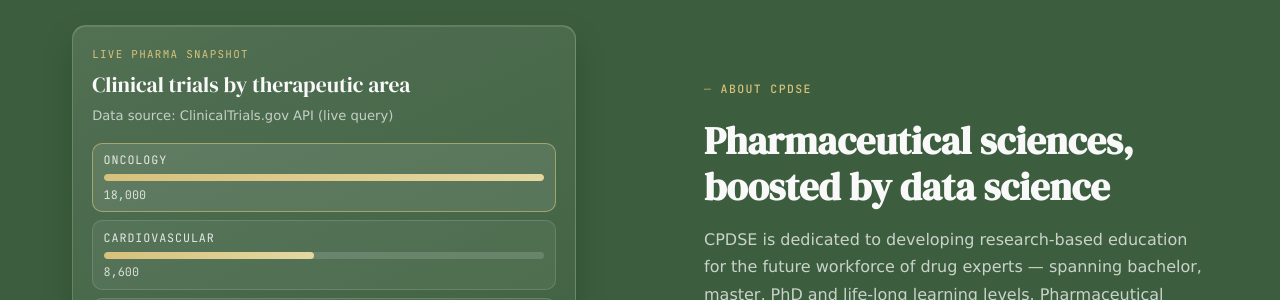
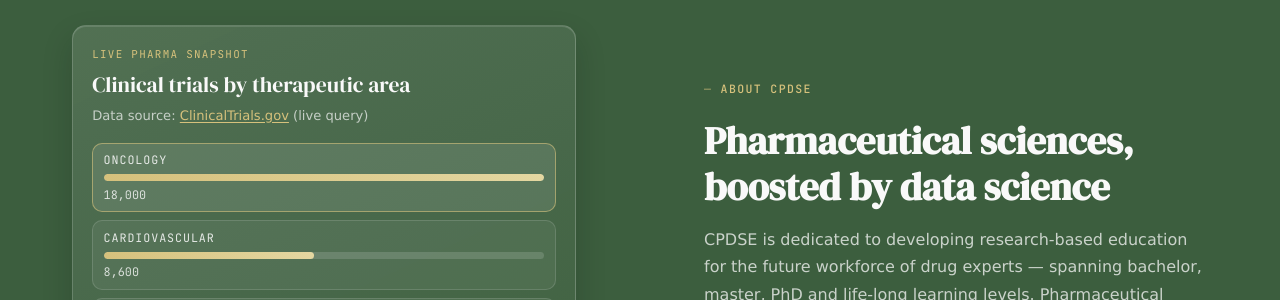
Before and after one commit to CPDSE/PagesCMS, a Jekyll site: the page built from index.md, in a window 1280 px wide and 900 px high, scrolled down 886 px. Shown: the part 150-450 px from the top of the window. Built offline with Jekyll 4.4.1, drawn with Linux system fonts in a browser that asks for light colours; comment, search, counter and statistics services are not loaded; some of the changed lines change nothing that is shown.

Commit message:
live data preview API access

```diff
--- a/_layouts/home.html
+++ b/_layouts/home.html
@@ -54,7 +54,7 @@
       <div class="about-viz" id="pharma-live-viz">
         <p class="about-viz-kicker">Live Pharma Snapshot</p>
         <h3>Clinical trials by therapeutic area</h3>
-        <p class="about-viz-source">Data source: ClinicalTrials.gov API (live query)</p>
+        <p class="about-viz-source">Data source: <a href="https://clinicaltrials.gov/" target="_blank" rel="noopener">ClinicalTrials.gov</a> (live query)</p>
         <div class="about-viz-bars" role="list" aria-live="polite"></div>
         <div class="about-viz-meta">
           <button type="button" class="about-viz-refresh">Refresh data</button>
@@ -395,11 +395,11 @@
     const updatedEl = pharmaViz.querySelector('.about-viz-updated');
 
     const areas = [
-      { label: 'Oncology', expr: 'AREA[Condition] cancer' },
-      { label: 'Cardiovascular', expr: 'AREA[Condition] heart' },
-      { label: 'Diabetes', expr: 'AREA[Condition] diabetes' },
-      { label: 'Rare Diseases', expr: 'AREA[Condition] rare disease' },
-      { label: 'Neurology', expr: 'AREA[Condition] neurological' }
+      { label: 'Oncology', term: 'cancer' },
+      { label: 'Cardiovascular', term: 'heart disease' },
+      { label: 'Diabetes', term: 'diabetes' },
+      { label: 'Rare Diseases', term: 'rare disease' },
+      { label: 'Neurology', term: 'neurological disorder' }
     ];
 
     const fallbackCounts = {
@@ -410,15 +410,15 @@
       Neurology: 9400
     };
 
-    const fetchCount = async (expr) => {
+    const fetchCount = async (term) => {
       const controller = new AbortController();
       const timeout = setTimeout(() => controller.abort(), 8000);
       try {
-        const url = `https://clinicaltrials.gov/api/query/study_fields?expr=${encodeURIComponent(expr)}&fields=NCTId&min_rnk=1&max_rnk=1&fmt=json`;
+        const url = `https://clinicaltrials.gov/api/v2/studies?query.term=${encodeURIComponent(term)}&pageSize=1&countTotal=true`;
         const response = await fetch(url, { signal: controller.signal });
         if (!response.ok) throw new Error('Request failed');
         const data = await response.json();
-        const n = data?.StudyFieldsResponse?.NStudiesFound;
+        const n = data?.totalCount;
         return Number.isFinite(Number(n)) ? Number(n) : 0;
       } finally {
         clearTimeout(timeout);
@@ -455,7 +455,7 @@
         refreshBtn.textContent = 'Loading...';
       }
       try {
-        const counts = await Promise.all(areas.map(area => fetchCount(area.expr)));
+        const counts = await Promise.all(areas.map(area => fetchCount(area.term)));
         const items = areas.map((area, idx) => ({ label: area.label, count: counts[idx] }));
         renderBars(items);
         if (updatedEl) updatedEl.textContent = `Updated: ${new Date().toLocaleTimeString([], { hour: '2-digit', minute: '2-digit' })}`;
--- a/assets/css/main.css
+++ b/assets/css/main.css
@@ -531,6 +531,11 @@
   color: rgba(249,249,249,0.7);
   font-size: 0.82rem;
   margin-bottom: 1rem;
+}
+.about-viz-source a {
+  color: var(--accent);
+  text-decoration: underline;
+  text-underline-offset: 2px;
 }
 .about-viz-bars {
   display: grid;
```
